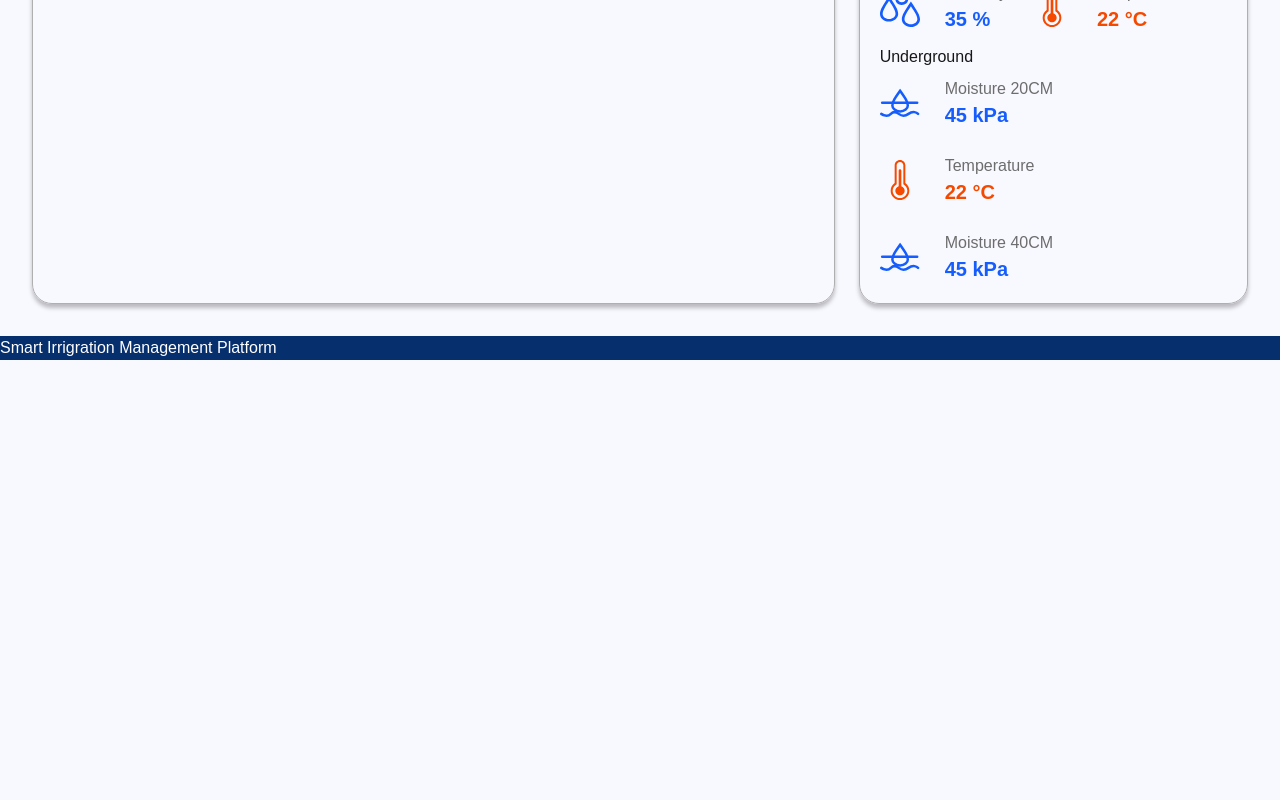
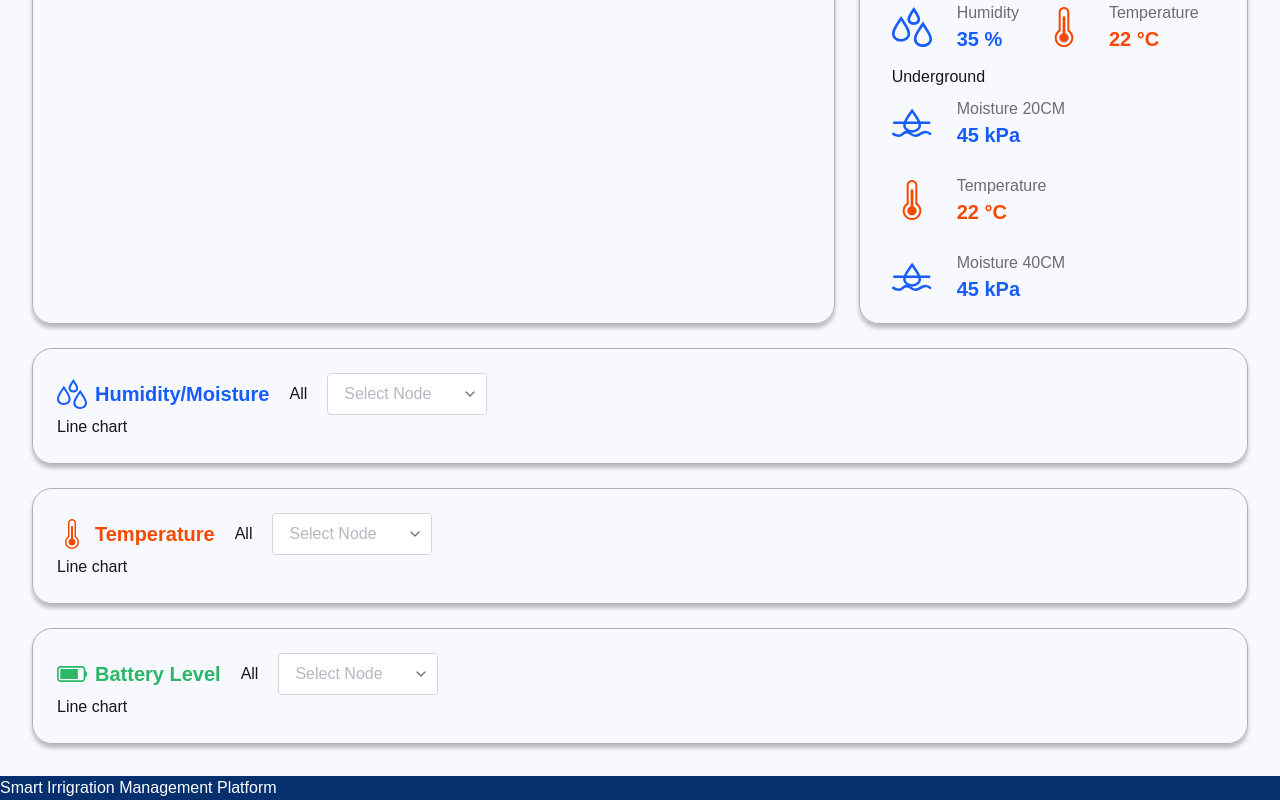
Before and after one commit to KATANA0x00/SIMP-Smart-Irrigration-Management-Platform, a Next.js app in the folder simp-dashboard/: page / in a window 1280 px wide. Shown: the part 454-1254 px from the top of the page. Before the commit the page ends 814 px from the top, so only its background shows below. Built offline with nearby package versions, Linux system fonts and the light colour scheme; a web font is replaced by a local one.

Commit message:
add line chart box

```diff
--- a/simp-dashboard/src/app/page.js
+++ b/simp-dashboard/src/app/page.js
@@ -3,6 +3,7 @@ import { useState } from "react";
 import Dropdown from "@/components/Input/Dropdown";
 import Grid from "@/components/Grid";
 import Box from "@/components/Box";
+import Button from "@/components/Button";
 
 export default function Home() {
   const [selectedNodes, setSelectedNodes] = useState([]);
@@ -186,7 +187,6 @@ export default function Home() {
           </div>
         </div>
       </Box>
-
       {/* Box in the box metrics */}
       <Box className="col-span-6 flex justify-center">
         <div className="m-6 w-full max-w-[500px]">
@@ -331,7 +331,7 @@ export default function Home() {
       </Box>
       {/* Sensor details */}
       <Box className="col-span-4 flex justify-center">
-        <div className="w-full max-w-[500px] m-5 flex flex-col gap-3">
+        <div className="w-full max-w-[500px] my-5 mx-8 flex flex-col gap-3">
           {/* Sensor details content */}
           <div className="flex items-center place-content-between">
             <div>
@@ -391,7 +391,9 @@ export default function Home() {
                   className="w-[40px] h-[40px]"
                 />
                 <div>
-                  <div className="text-(--mtr-color-overview)">Moisture 20CM</div>
+                  <div className="text-(--mtr-color-overview)">
+                    Moisture 20CM
+                  </div>
                   <div className="text-xl font-bold text-(--mtr-color-moisture)">
                     45 kPa
                   </div>
@@ -419,7 +421,9 @@ export default function Home() {
                   className="w-[40px] h-[40px]"
                 />
                 <div>
-                  <div className="text-(--mtr-color-overview)">Moisture 40CM</div>
+                  <div className="text-(--mtr-color-overview)">
+                    Moisture 40CM
+                  </div>
                   <div className="text-xl font-bold text-(--mtr-color-moisture)">
                     45 kPa
                   </div>
@@ -429,6 +433,90 @@ export default function Home() {
           </div>
         </div>
       </Box>
+      {/* Line chart moisture */}
+      <Box className="col-span-12 flex justify-center">
+        <div className="w-full m-6">
+          {/* Head line chart */}
+          <div className="flex items-center gap-5">
+            <div className="flex items-center gap-2">
+              <img
+                src="/Icon-mois-avg.svg"
+                alt="Underground Average Icon"
+                className="w-[30px] h-[30px]"
+              />
+              <div className="text-xl font-bold text-(--mtr-color-moisture)">
+                Humidity/Moisture
+              </div>
+            </div>
+            <div>All</div>
+            <Dropdown
+              lists={["Node A", "Node B", "Node C", "Gateway 1"]}
+              value={selectedNodes}
+              onChange={setSelectedNodes}
+              placeholder="Select Node"
+              className="w-40"
+            />
+          </div>
+          {/* Line chart */}
+          <div>Line chart</div>
+        </div>
+      </Box>
+      {/* Line chart temperature */}
+      <Box className="col-span-12 flex justify-center">
+        <div className="w-full m-6">
+          {/* Head line chart */}
+          <div className="flex items-center gap-5">
+            <div className="flex items-center gap-2">
+              <img
+                src="/Icon-temp-avg.svg"
+                alt="Underground Average Icon"
+                className="w-[30px] h-[30px]"
+              />
+              <div className="text-xl font-bold text-(--mtr-color-temperature)">
+                Temperature
+              </div>
+            </div>
+            <div>All</div>
+            <Dropdown
+              lists={["Node A", "Node B", "Node C", "Gateway 1"]}
+              value={selectedNodes}
+              onChange={setSelectedNodes}
+              placeholder="Select Node"
+              className="w-40"
+            />
+          </div>
+          {/* Line chart */}
+          <div>Line chart</div>
+        </div>
+      </Box>
+      {/* Line chart battery */}
+      <Box className="col-span-12 flex justify-center">
+        <div className="w-full m-6">
+          {/* Head line chart */}
+          <div className="flex items-center gap-5">
+            <div className="flex items-center gap-2">
+              <img
+                src="/Battery-80.svg"
+                alt="Underground Average Icon"
+                className="w-[30px] h-[30px]"
+              />
+              <div className="text-xl font-bold text-(--mtr-color-battery-green)">
+                Battery Level
+              </div>
+            </div>
+            <div>All</div>
+            <Dropdown
+              lists={["Node A", "Node B", "Node C", "Gateway 1"]}
+              value={selectedNodes}
+              onChange={setSelectedNodes}
+              placeholder="Select Node"
+              className="w-40"
+            />
+          </div>
+          {/* Line chart */}
+          <div>Line chart</div>
+        </div>
+      </Box>
     </Grid>
   );
 }
```
